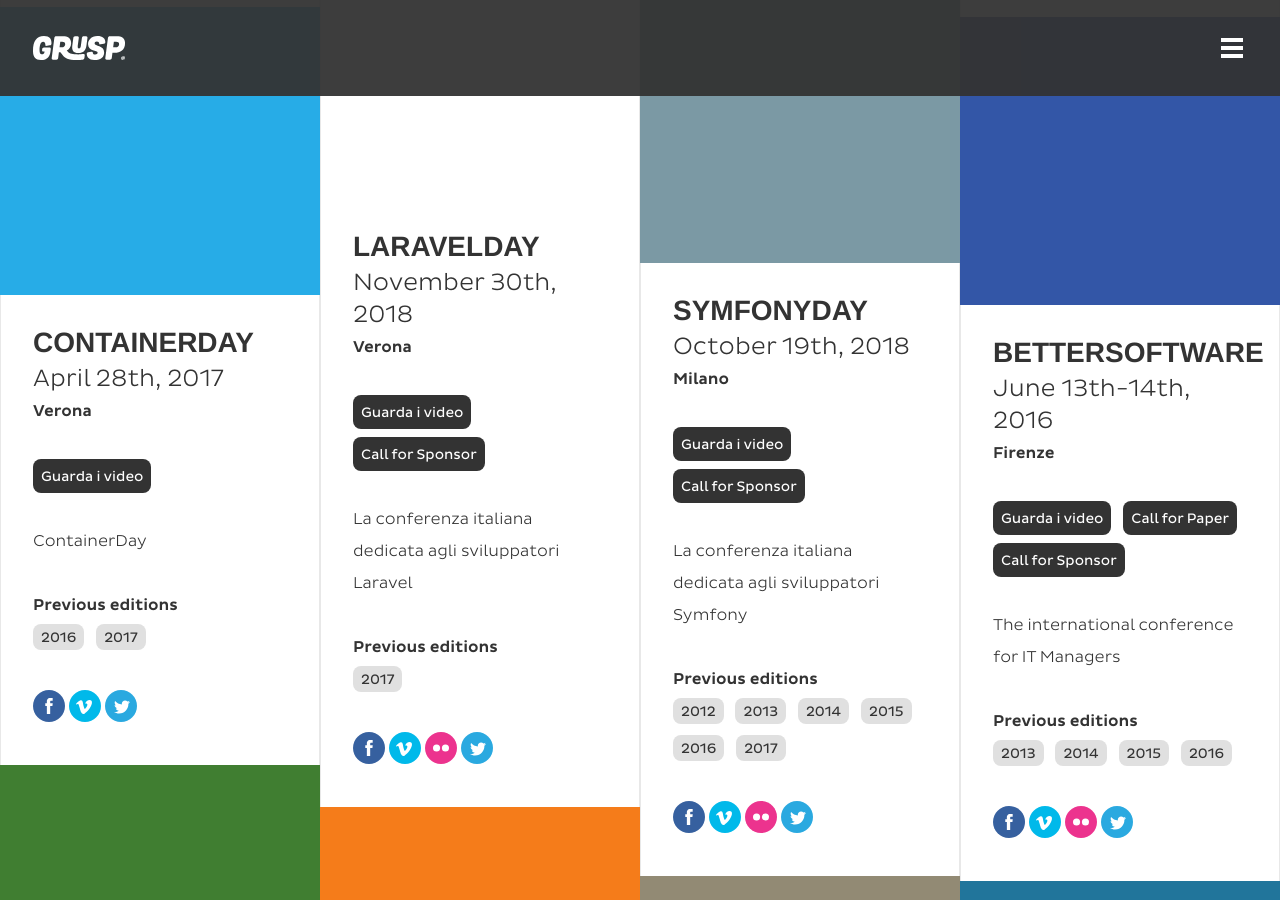
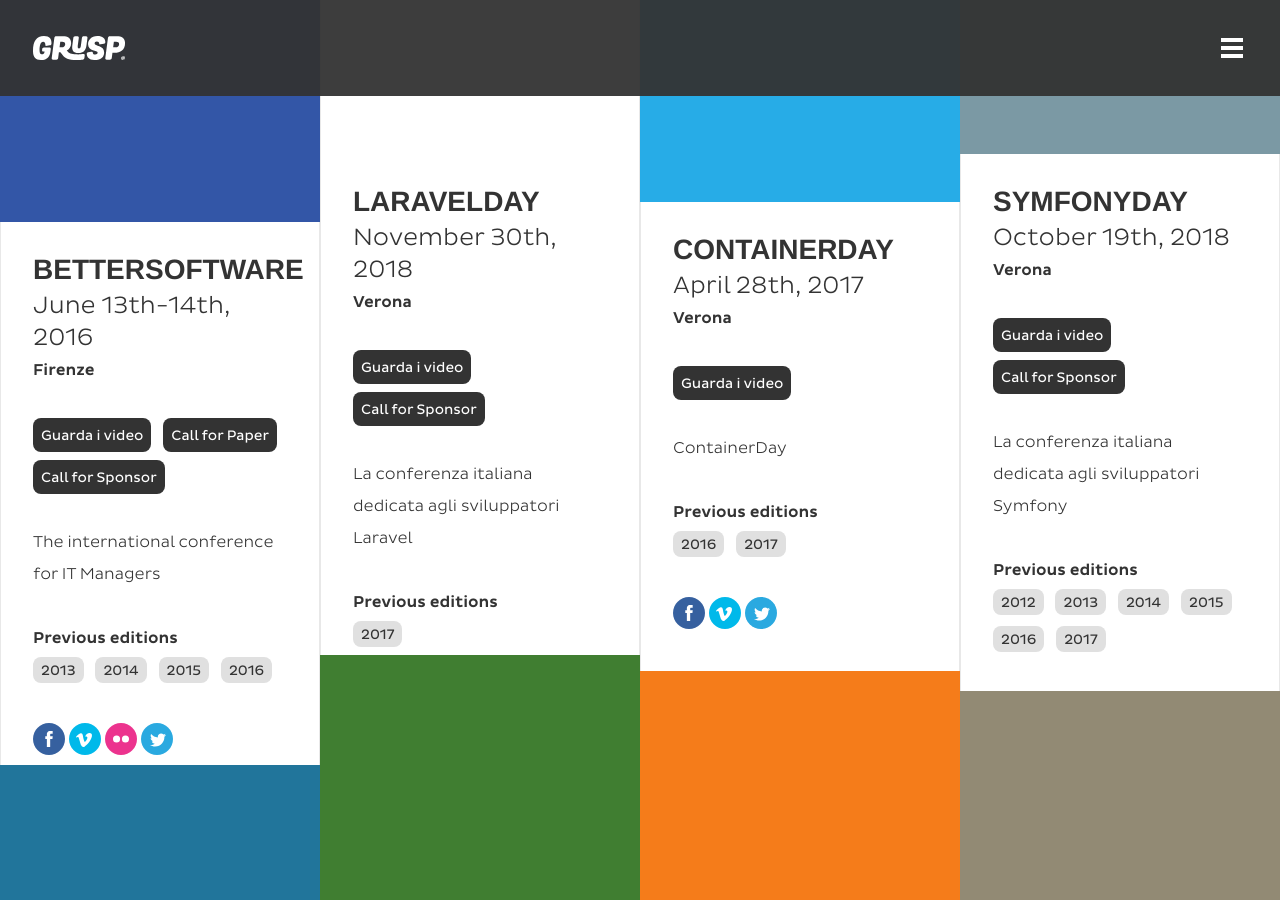
Before and after one commit to pantarei-mb/GrUSP.org, a Jekyll site: the page built from it/index.html, in a window 1280 px wide and 900 px high, scrolled down 2640 px. Built offline with Jekyll 4.4.1, drawn with Linux system fonts in a browser that asks for light colours; some web fonts are replaced.

Commit message:
Update location for SymfonyDay

```diff
--- a/_data/conferences.yml
+++ b/_data/conferences.yml
@@ -170,7 +170,7 @@
   cfs: "info@grusp.org?subject=Voglio sponsorizzare il SymfonyDay"
   datetime: 19-10-2018
   date: October 19th, 2018
-  location: Milano
+  location: Verona
   description: La conferenza italiana dedicata agli sviluppatori Symfony
   video: https://vimeo.com/channels/431863
   fb: http://fb.com/symfonydayit
```
